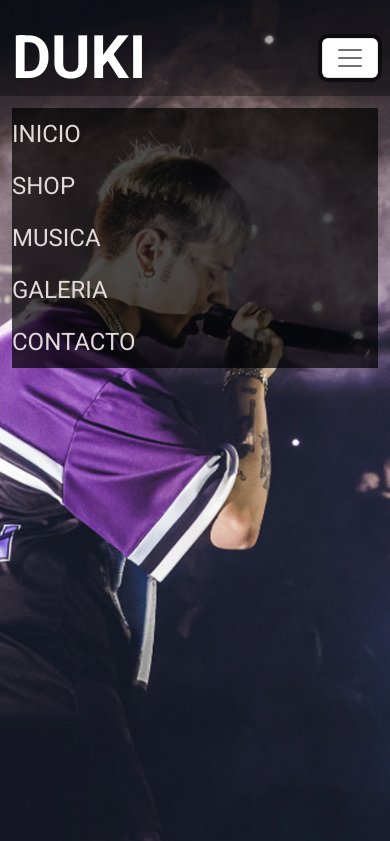
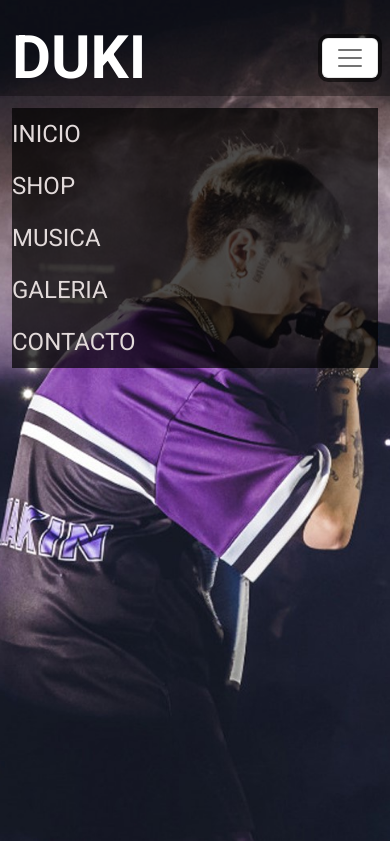
Before and after one commit to DevDcua/Project, a plain HTML site: page index.html in a window 390 px wide. Both pictures are taken after a click on the button "Toggle navigation". Shown: the top 841 px of the page. Drawn offline with nearby package versions, Linux system fonts and the light colour scheme.

Commit message:
agregar imagen mobile

```diff
--- a/css/main.css
+++ b/css/main.css
@@ -2,7 +2,7 @@
 
 @import url('https://fonts.googleapis.com/css2?family=Roboto:wght@400;700&display=swap');
 @import url('https://fonts.googleapis.com/css2?family=Indie+Flower&display=swap');
-@import url('https://fonts.googleapis.com/css2?family=Ultra&display=swap')
+@import url('https://fonts.googleapis.com/css2?family=Ultra&display=swap');
 
 *{
     margin: 0px;
@@ -28,7 +28,7 @@
     }
 
 .navbar-brand p{
-    font-family: 'Roboto', cursive;
+    font-family: 'Roboto', serif;
     font-weight: 700;
     font-size: 3em;
     color: white;
@@ -37,7 +37,7 @@
 
 .nav-item a{
     color: rgb(226, 218, 218);
-    font-family: 'Roboto', cursive;
+    font-family: 'Roboto', serif;
     font-size: 1.5em;
     text-transform: uppercase;
     text-decoration: none;
@@ -89,7 +89,7 @@
     padding: 0 100px;
 }
     .footer .footer_text{
-        font-family: 'DynaPuff', cursive;
+        font-family: 'DynaPuff', serif;
         font-size: 1em;
         color: #F1F1F1;
     }
@@ -189,7 +189,7 @@
 
     .table__title .table__title--heading{
         color: #ffffff;
-        font-family: 'Roboto', cursive;
+        font-family: 'Roboto', serif;
         font-weight: bolder;
         font-size: 30px;
         text-transform: uppercase;
@@ -247,6 +247,17 @@
         justify-items: center;
         text-align: center;
         padding: 20px;
+    }
+
+    #bg__home{
+        background-image: url('../img/background-mobile.jpg');
+        background-size: cover;
+        background-repeat: no-repeat;
+        background-position: center;
+        width: 100%;
+        height: 100vh;
+        background-attachment: fixed;
+        background-position: center;
     }
 }
 
```
Also changed, not shown: img/background-mobile.jpg (added).
